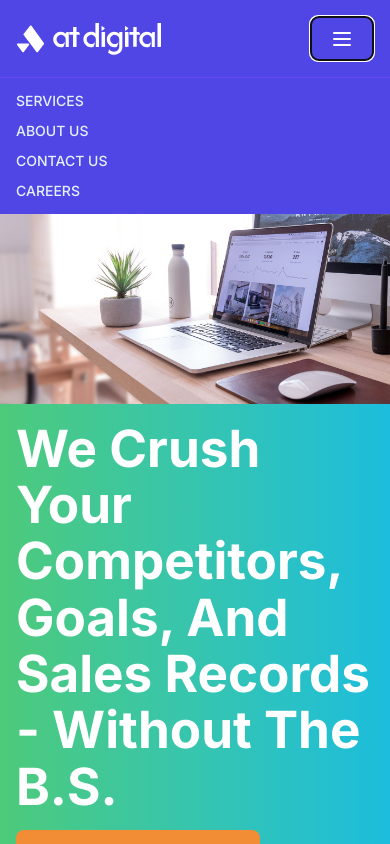
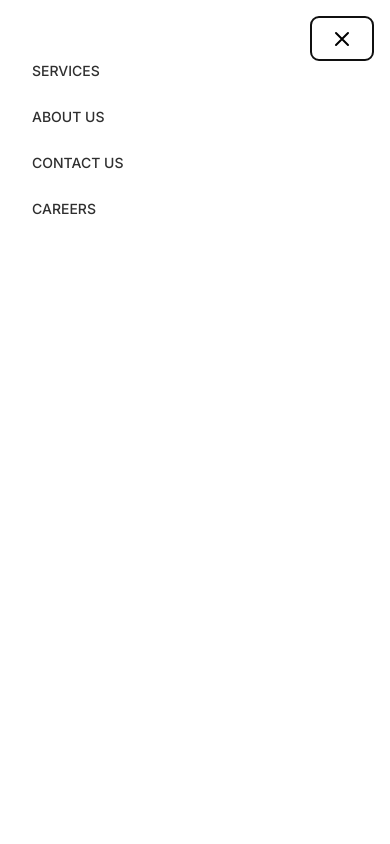
Before and after one commit to DilukM/at-digital-landing, a React (Vite) app: page / in a window 390 px wide. Both pictures are taken after a click on the button "Toggle menu". Shown: the top 844 px of the page. Built offline with nearby package versions, Linux system fonts and the light colour scheme.

Commit message:
Enhance Navbar component; add z-index for better layering, improve mobile menu styles, and update link hover effects for improved user experience.

```diff
--- a/src/shared/components/Navbar.jsx
+++ b/src/shared/components/Navbar.jsx
@@ -5,7 +5,7 @@ export default function Navbar() {
   const [isMenuOpen, setIsMenuOpen] = useState(false);
 
   return (
-    <nav className="bg-primary text-white">
+    <nav className="bg-primary text-white relative z-10">
       <div className="flex justify-between items-center px-4 sm:px-6 lg:px-8 py-4">
         <img src={Logo} alt="at digital" className="h-8" />
 
@@ -35,7 +35,7 @@ export default function Navbar() {
 
         {/* Mobile Menu Button */}
         <button
-          className="sm:hidden text-white"
+          className={`sm:hidden z-20 ${isMenuOpen ? 'text-black' : 'text-white'}`}
           onClick={() => setIsMenuOpen(!isMenuOpen)}
           aria-label="Toggle menu"
         >
@@ -49,33 +49,33 @@ export default function Navbar() {
               strokeLinecap="round"
               strokeLinejoin="round"
               strokeWidth={2}
-              d="M4 6h16M4 12h16M4 18h16"
+              d={isMenuOpen ? "M6 18L18 6M6 6l12 12" : "M4 6h16M4 12h16M4 18h16"}
             />
           </svg>
         </button>
       </div>
 
-      {/* Mobile Menu */}
+      {/* Mobile Menu Overlay */}
       {isMenuOpen && (
-        <div className="md:hidden bg-primary border-t border-analogous1">
-          <ul className="px-4 py-4 space-y-4 text-accent1 text-sm font-medium">
+        <div className="sm:hidden fixed inset-0 bg-white z-10">
+          <ul className="px-8 pt-16 space-y-8 text-text text-xl font-medium">
             <li>
-              <a href="#" className="block hover:text-white transition-colors">
+              <a href="#" className="block hover:text-primary transition-colors">
                 SERVICES
               </a>
             </li>
             <li>
-              <a href="#" className="block hover:text-white transition-colors">
+              <a href="#" className="block hover:text-primary transition-colors">
                 ABOUT US
               </a>
             </li>
             <li>
-              <a href="#" className="block hover:text-white transition-colors">
+              <a href="#" className="block hover:text-primary transition-colors">
                 CONTACT US
               </a>
             </li>
             <li>
-              <a href="#" className="block hover:text-white transition-colors">
+              <a href="#" className="block hover:text-primary transition-colors">
                 CAREERS
               </a>
             </li>
```
